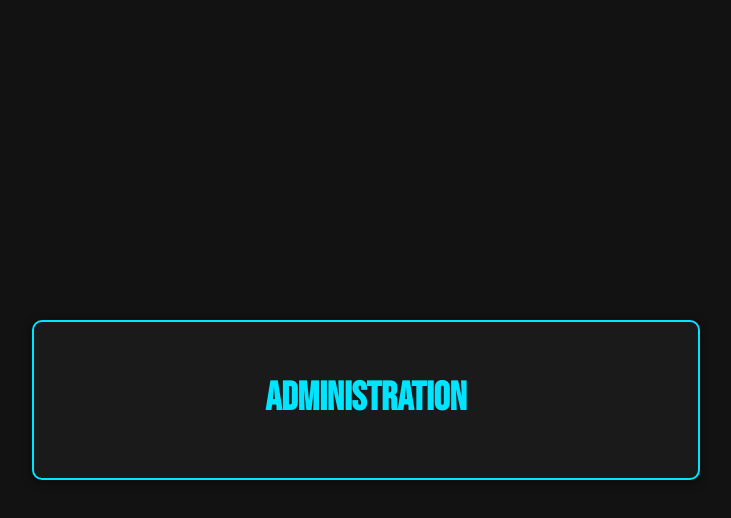
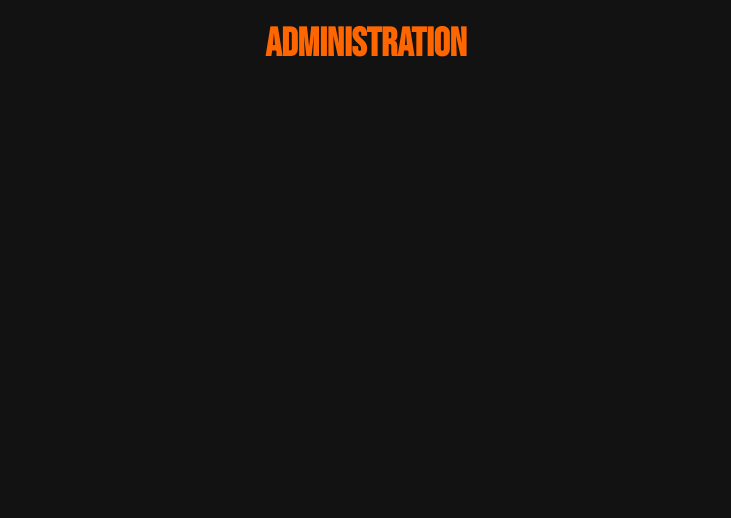
Before and after one commit to fredchanu/club-foot-la-selle-la-forge-1, a website: page admin/index.html in a window 1280 px wide. Shown: the whole page, without its empty margins (274-1005 px from the left). Drawn offline with Linux system fonts and the light colour scheme.

Commit message:
css admin

```diff
--- a/admin/assets/css/admin.css
+++ b/admin/assets/css/admin.css
@@ -1,5 +1,5 @@
 body {
-    background: linear-gradient(135deg, #ffe6cc, #ff6600);
+    background: #121212;
     background-attachment: fixed;
     transition: background 0.5s ease-in-out;
     margin: 0;
@@ -18,10 +18,9 @@ body {
   .admin-header h1 {
     font-family: 'Bebas Neue', sans-serif;
     font-size: 2.5rem;
-    color: #003366;
+    color: #ff6600;
     margin: 0;
   }
-
   #nc-root .nc-editor-page .nc-header{
      display: none !important;
   }
--- a/admin/index.html
+++ b/admin/index.html
@@ -26,50 +26,6 @@
     }
   </script>
 
-  <style>
-    body {
-      background: #121212; /* Fond sombre */
-      color: #eee;
-      font-family: 'Montserrat', sans-serif;
-      margin: 0;
-      padding: 0;
-      display: flex;
-      flex-direction: column;
-      align-items: center;
-      justify-content: center;
-      min-height: 100vh;
-      overflow-x: hidden;
-      transition: background 0.5s ease-in-out;
-    }
-
-    .admin-wrapper {
-      width: 100%;
-      max-width: 600px;
-      background: #1a1a1a;
-      border: 2px solid #00e5ff;
-      border-radius: 10px;
-      box-shadow: 0 2px 10px rgba(0, 0, 0, 0.5);
-      padding: 2rem;
-      margin: 20px;
-    }
-
-    .admin-header {
-      text-align: center;
-      margin-bottom: 1.5rem;
-    }
-
-    .admin-header h1 {
-      font-family: 'Bebas Neue', sans-serif;
-      font-size: 2.5rem;
-      color: #00e5ff;
-      margin: 0;
-    }
-
-    /* Masque la barre d'édition par défaut du CMS Netlify si nécessaire */
-    #nc-root .nc-editor-page .nc-header {
-      display: none !important;
-    }
-  </style>
 </head>
 <body>
   <div class="admin-wrapper">
```
